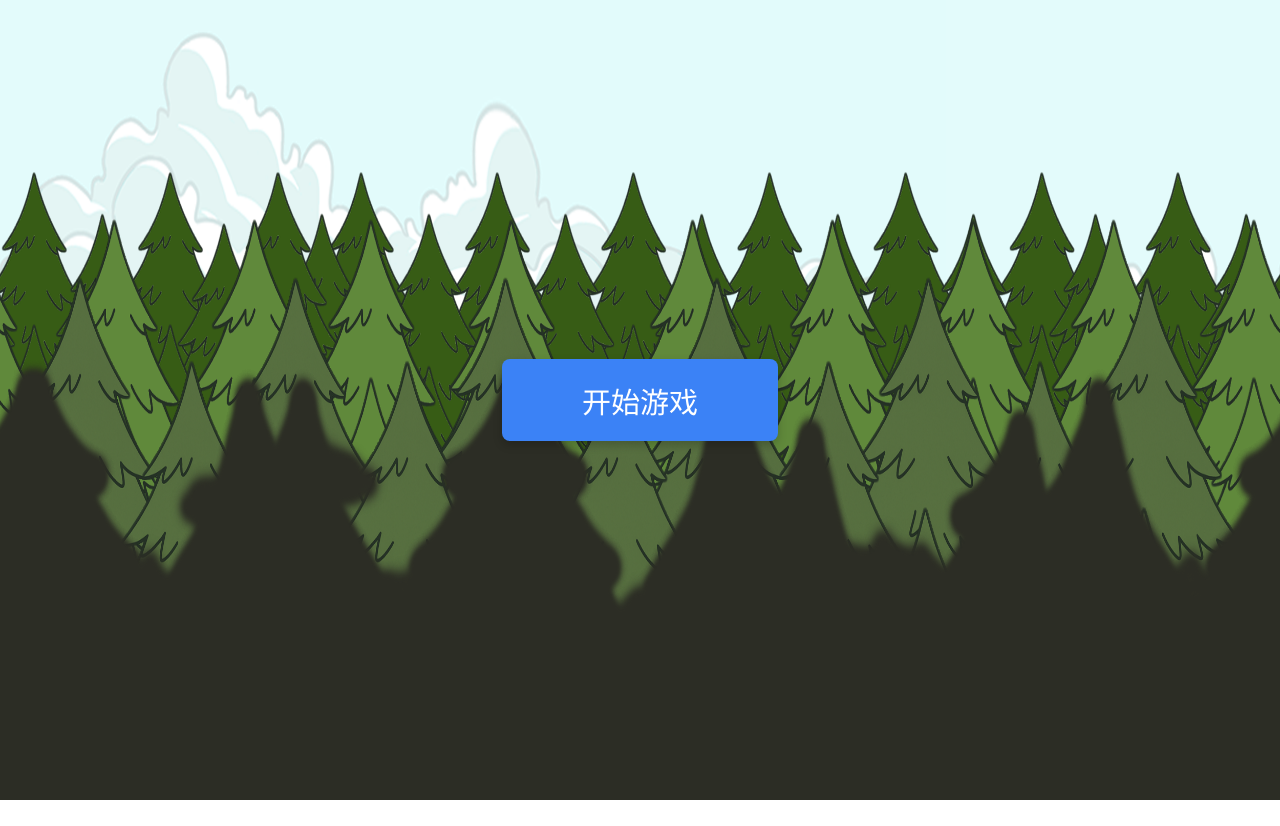
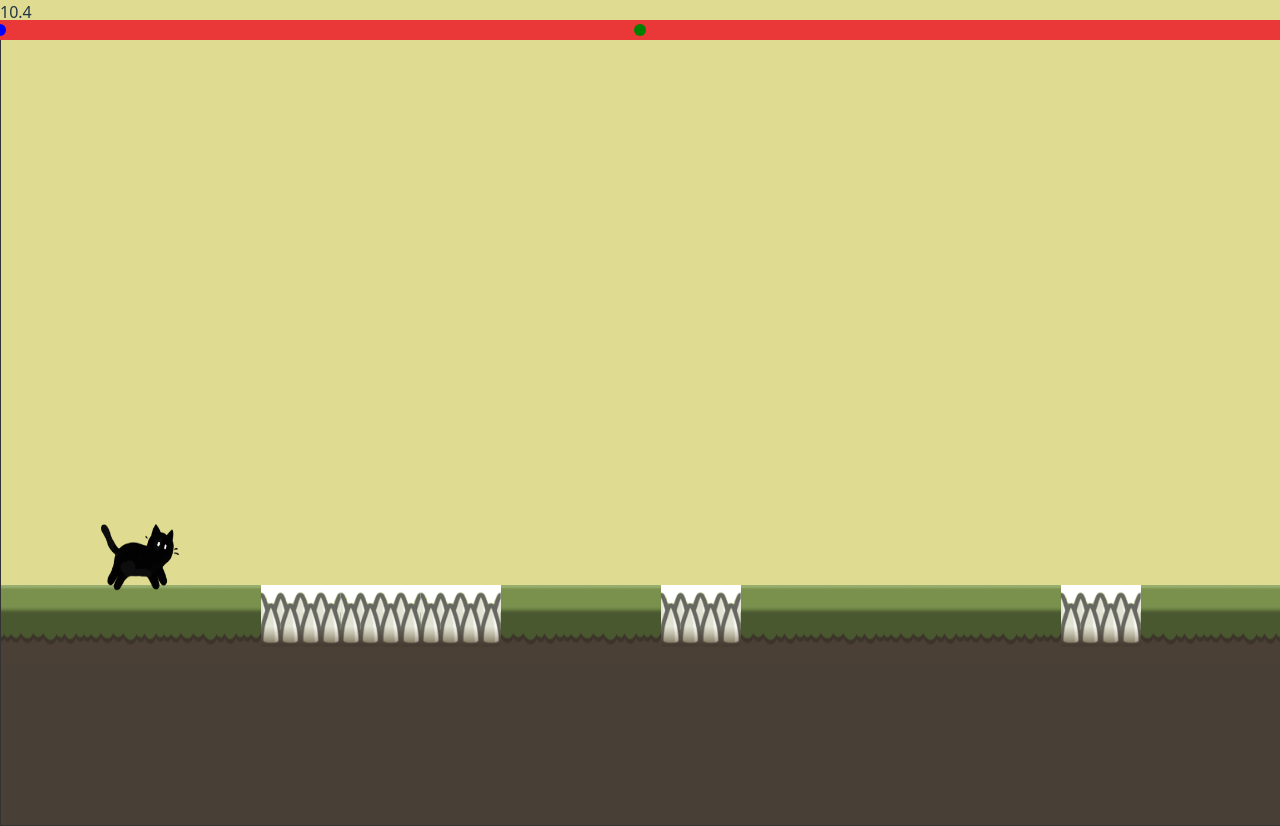
Before and after one commit to token-muxi/JumpCat, a React (Vite) app: page /singlegame in a window 1280 px wide. Before the commit the page ends 800 px from the top, so only its background shows below. Built offline with nearby package versions, Linux system fonts and the light colour scheme.

Commit message:
add:结束信息和计时器

```diff
--- a/package.json
+++ b/package.json
@@ -11,7 +11,8 @@
   },
   "dependencies": {
     "react": "^19.1.0",
-    "react-dom": "^19.1.0"
+    "react-dom": "^19.1.0",
+    "react-router-dom": "^7.6.0"
   },
   "devDependencies": {
     "@eslint/js": "^9.25.0",
--- a/src/JumpGame.tsx
+++ b/src/JumpGame.tsx
@@ -1,6 +1,7 @@
 import { useEffect, useRef, useState } from 'react'
 import ProgressBar from './ProgressBar'
-
+import SingleSucess from './singleSuccess'
+import { useNavigate } from 'react-router-dom'
 const TILE_SIZE = 80//每个格子长度
 const BOX_SIZE = 80//物体长度
 const MAP_LENGTH = 4000//地图总长度
@@ -33,9 +34,13 @@ const platformBaseY = canvasHeight - bottomHeight;
 const boxFixedX = 100
 
 export default function JumpGame() {
+    const navigate=useNavigate
     const canvasRef = useRef<HTMLCanvasElement | null>(null)
     const [boxX, setBoxX] = useState(0)
-
+    const [success,setSucess]=useState(false)
+    const [finalTime,setFinalTime]=useState<number>(0)
+    const [time,setTime]=useState<number>(0)
+    const timeRef=useRef<number>(0)
     const grassImg = new Image()
     grassImg.src = '/assets/grass.png'
 
@@ -82,9 +87,14 @@ export default function JumpGame() {
             }
             return { color: 'green' }
         }
-
-
-
+        const startTimer=()=>{
+            timeRef.current=window.setInterval(()=>{
+                setTime(pre=>pre+100)
+            },100)
+        }
+        const stopTimer=()=>{
+            clearInterval(timeRef.current)
+        }
         const drawBox = () => {
             let chargeTime = box.isCharging ? Date.now() - box.chargeStart : 0
             chargeTime = Math.min(chargeTime, box.maxCharge)
@@ -121,8 +131,13 @@ export default function JumpGame() {
                 box.vy += box.gravity
                 box.y += box.vy
                 box.x += box.vx
+                box.x=Math.min(box.x,MAP_LENGTH)
+                if(box.x===MAP_LENGTH){
+                    setSucess(true)
+                }
+                else{
                     setBoxX(box.x);
-
+                }
                 if (box.y >= platformBaseY - TILE_SIZE - BOX_SIZE+10) {
                     box.y = platformBaseY - TILE_SIZE - BOX_SIZE+10
                     box.vy = 0
@@ -182,19 +197,26 @@ export default function JumpGame() {
         document.addEventListener('keydown', keyDownHandler)
         document.addEventListener('keyup', keyUpHandler)
         update()
-
+        startTimer()
         return () => {
+            stopTimer()
             cancelAnimationFrame(animationFrameId)
             document.removeEventListener('keydown', keyDownHandler)
             document.removeEventListener('keyup', keyUpHandler)
         }
     }, [])
+    useEffect(()=>{
+        if(success){
+            setFinalTime(time)
+        }
+    },[success])
+    return (
 
-    return (
         <div style={{ width: '100vw', height: '100vh', background: '#dfdb91' }}>
+            {success?<SingleSucess time={finalTime}/>:<div>
                 <ProgressBar localProgress={Math.min(1, boxX / MAP_LENGTH)} remoteProgress={0.5} />
+                <div >{time/1000}</div>
                 <canvas
-
                     ref={canvasRef}
                     width={canvasWidth}
                     height={canvasHeight}
@@ -204,6 +226,8 @@ export default function JumpGame() {
                         border: '1px solid #333',
                     }}
                 />
+            </div>}
+
         </div>
     )
 }
--- a/src/ProgressBar.tsx
+++ b/src/ProgressBar.tsx
@@ -9,7 +9,7 @@ const ProgressBar: React.FC<ProgressBarProps> = ({ localProgress, remoteProgress
     return (
         <div style={{
             position: 'absolute',
-            top: 10,
+            top: 20,
             left: 0,
             width: '100%',
             height: 20,
--- /dev/null
+++ b/src/SingleSuccess.tsx
@@ -0,0 +1,14 @@
+import { useNavigate} from "react-router-dom"
+interface SuccessProps{
+    time:number
+}
+export default function SingleSucess({time}:SuccessProps){
+    const navigate=useNavigate()
+    return(
+        <div>
+            <div>成功</div>
+            <div>用时：{time/1000}</div>
+            <button onClick={()=>{navigate("/")}}>再玩一次</button>
+        </div>
+    )
+}
--- a/src/StartScreen.tsx
+++ b/src/StartScreen.tsx
@@ -1,18 +1,21 @@
 import { useState } from 'react'
 import ForestBackground from './ForestBackground'
 import './StartScreen-Style.css'
+import { useNavigate } from 'react-router-dom'
 
 interface Props {
     onStart: () => void
 }
 
 export default function StartScreen({ onStart }: Props) {
+    const navigate=useNavigate()
     const [step, setStep] = useState<'init' | 'choose' | 'join'>('init')
     const [roomId, setRoomId] = useState('')
 
     const handleCreateRoom = () => {
         // TODO: 请求后端创建房间
         console.log('创建房间')
+        navigate("/singlegame")
         onStart()
     }
 
--- a/src/main.tsx
+++ b/src/main.tsx
@@ -4,14 +4,19 @@ import './index.css'
 import JumpGame from './JumpGame.tsx'
 import StartScreen from "./StartScreen.tsx";
 
+import { BrowserRouter as Router, Routes, Route  } from 'react-router-dom';
+
 const App = () => {
   const [started, setStarted] = useState(false)
 
   return (
-    <StrictMode>
-      {started ? <JumpGame /> : <StartScreen onStart={() => setStarted(true)} />}
-      {/*<JumpGame />*/}
-    </StrictMode>
+    <Router>
+      <Routes>
+        <Route path='/' element={<StartScreen onStart={() => setStarted(true)}/>}></Route>
+        <Route path='/singlegame' element={<JumpGame/>}></Route>
+        {/* <Route path='/singleSuccess/:time' element={<SingleSucess />}></Route> */}
+      </Routes>
+    </Router>
   )
 }
 
```
Lines whose indentation alone changed are shown as unchanged.
